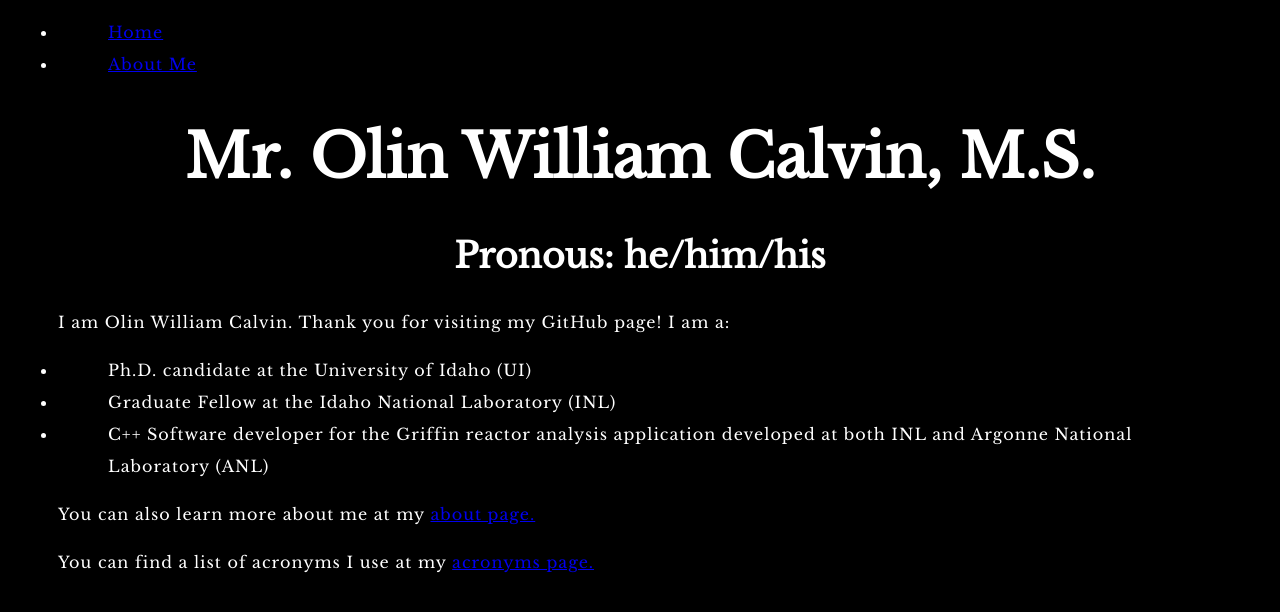
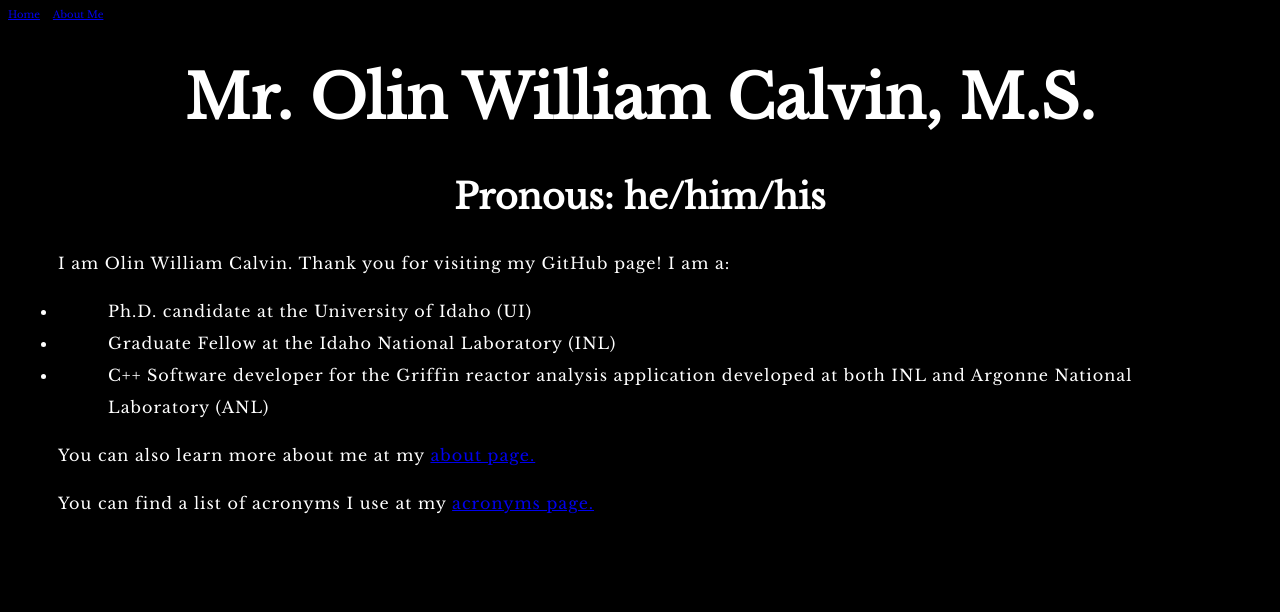
Before and after one commit to olinwc/olinwc.github.io, a PHP site: page / in a window 1280 px wide. Shown: the top 612 px of the page. Run offline with PHP 8.4, Linux system fonts and the light colour scheme.

Commit message:
Nav update

```diff
--- a/index.html
+++ b/index.html
@@ -13,10 +13,8 @@
   <body>
     <header>
       <nav>
-        <ul>
-          <li><a href="index.html">Home</a></li>
-          <li><a href="about.html">About Me</a></li>
-        </ul>
+        <a href="index.html">Home</a>
+        <a href="about.html">About Me</a>
       </nav>
     </header>
     <h1>Mr. Olin William Calvin, M.S.</h1>
--- a/styles/style.css
+++ b/styles/style.css
@@ -3,10 +3,13 @@ html {
   font-family: 'Libre Baskerville', serif; /* this should be the rest of the output you got from Google Fonts */
 }
 
-.container {
-  max-width: 960px;
-  margin: 0 auto;
-  padding: 0 15px;
+nav {
+  display: inline-block;
+}
+
+nav a {
+  display: inline-block;
+  margin-right: 10px; /* add some space between links */
 }
 
 body {
```
